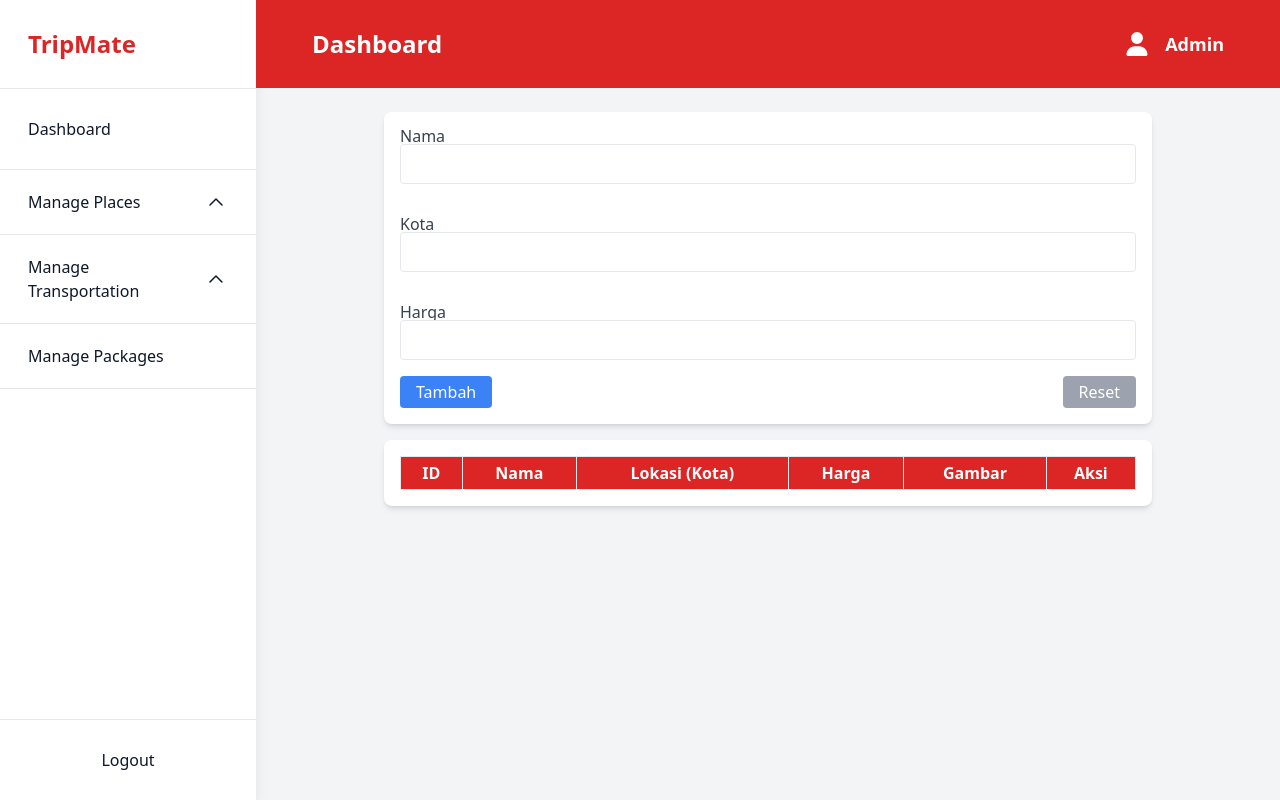
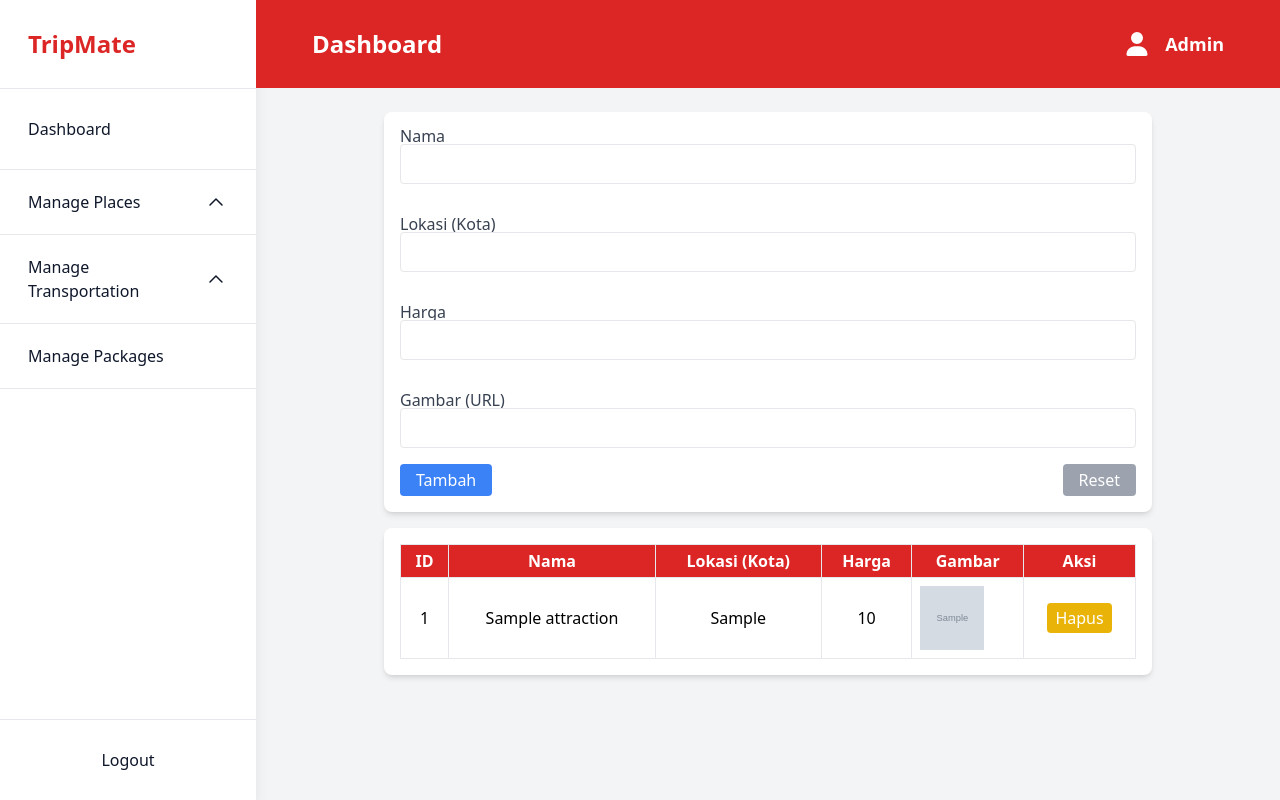
Before and after one commit to viranarita/UTS-TripMate, a PHP site: page /attraction.php in a window 1280 px wide. Run offline with PHP 8.4, Linux system fonts and the light colour scheme; tables that the repository leaves empty or names only in its code hold one stand-in row (values such as "Sample post"); grey boxes marked "Sample" are stand-in pictures; lists and menus that the app fills with data are empty.

Commit message:
crud udah bener tapi id belom bener

```diff
--- a/public/attraction.php
+++ b/public/attraction.php
@@ -1,49 +1,113 @@
-<?php session_start(); ?>
+<?php
+session_start();
+include 'config.php';
+
+// Auto generate ID
+function generateID() {
+    global $conn;
+
+    // Hitung jumlah baris dalam tabel
+    $query = "SELECT COUNT(*) as jumlah FROM tb_Attractions";
+    $result = mysqli_query($conn, $query);
+    $row = mysqli_fetch_assoc($result);
+
+    // Nomor ID baru (jumlah baris + 1)
+    $newId = $row['jumlah'] + 1;
+
+    // Format menjadi ATR001, ATR002, ...
+    return "ATR" . str_pad($newId, 3, '0', STR_PAD_LEFT);
+}
+
+
+$autoID = generateID();
+
+// Tambah / Update Data
+if ($_SERVER["REQUEST_METHOD"] == "POST") {
+    $id = $_POST['attraction_id'] ?? null;
+    $name = $_POST['name'];
+    $location = $_POST['location'];
+    $price = $_POST['price'];
+    $image_url = $_POST['image_url'] ?? null;
+
+    if (!empty($id)) {
+        // Update Data
+        $query = "UPDATE tb_Attractions
+                  SET name='$name', location='$location', price='$price', image_url='$image_url'
+                  WHERE attraction_id='$id'";
+    } else {
+        // Tambah data baru
+        $query = "INSERT INTO tb_Attractions (name, location, price, image_url)
+                  VALUES ('$name', '$location', '$price', '$image_url')";
+    }
+
+    if ($conn->query($query) === TRUE) {
+        header("Location: attraction.php");
+        exit();
+    } else {
+        echo "Error: " . $query . "<br>" . $conn->error;
+    }
+}
+
+// Hapus Data
+if (isset($_GET['hapus'])) {
+    $id = $_GET['hapus'];
+    $conn->query("DELETE FROM tb_Attractions WHERE attraction_id='$id'");
+    header("Location: attraction.php");
+    exit();
+}
+
+// Ambil data dari database
+$result = $conn->query("SELECT * FROM tb_Attractions");
+?>
 
 <!DOCTYPE html>
 <html lang="en">
 <head>
     <meta charset="UTF-8">
     <meta name="viewport" content="width=device-width, initial-scale=1.0">
-    <title>Document</title>
+    <title>Admin | Manage Attractions</title>
     <link rel="stylesheet" href="style.css"/>
 </head>
 
 <body class="bg-gray-100">
 
-    <?php include "sidebar.html" ?>
-
-    <?php include "headerAdmin.html" ?>
+    <?php include "sidebar.html"; ?>
+    <?php include "headerAdmin.html"; ?>
 
     <section class="pt-24 w-full lg:w-[calc(100%-16rem)] lg:ml-64">
         <div class="flex justify-center mt-4">
             <div class="bg-white p-4 rounded-lg shadow-md w-3/4">
-                <form>
-                    <input type="hidden" name="id" id="hotelId">
+                <form method="POST" action="">
+                    <input type="hidden" name="attraction_id" id="attractionId">
                     <div class="grid grid-cols-1 gap-8">
                         <div>
                             <label class="block text-gray-700">Nama</label>
-                            <input type="text" name="nama" id="nama" required class="w-full px-3 py-2 border rounded">
+                            <input type="text" name="name" id="name" required class="w-full px-3 py-2 border rounded">
                         </div>
                         <div>
-                            <label class="block text-gray-700">Kota</label>
-                            <input type="text" name="kota" id="kota" required class="w-full px-3 py-2 border rounded">
+                            <label class="block text-gray-700">Lokasi (Kota)</label>
+                            <input type="text" name="location" id="location" required class="w-full px-3 py-2 border rounded">
                         </div>
                         <div>
                             <label class="block text-gray-700">Harga</label>
-                            <input type="number" name="harga" id="harga" required class="w-full px-3 py-2 border rounded">
+                            <input type="number" name="price" id="price" required class="w-full px-3 py-2 border rounded">
+                        </div>
+                        <div>
+                            <label class="block text-gray-700">Gambar (URL)</label>
+                            <input type="text" name="image_url" id="image_url" class="w-full px-3 py-2 border rounded">
                         </div>
                     </div>
                     <div class="mt-4 flex justify-between">
-                        <button type="submit" class="bg-blue-500 text-white px-4 py-2 rounded">Tambah</button>
+                        <button type="submit" id="addBtn" class="bg-blue-500 text-white px-4 py-2 rounded">Tambah</button>
                         <button type="submit" id="updateBtn" class="bg-green-500 text-white px-4 py-2 rounded hidden">Update</button>
                         <button type="button" onclick="resetForm()" class="bg-gray-400 text-white px-4 py-2 rounded">Reset</button>
                     </div>
+
                 </form>
             </div>
         </div>
 
-        <div class="flex justify-center mt-4">
+        <div class="flex justify-center mt-4 mb-4">
             <div class="bg-white p-4 rounded-lg shadow-md w-3/4">
                 <table class="w-full border-collapse">
                     <thead>
@@ -56,10 +120,54 @@
                             <th class="p-2 border">Aksi</th>
                         </tr>
                     </thead>
+                    <tbody>
+                        <?php while ($row = $result->fetch_assoc()): ?>
+                        <tr class="text-center cursor-pointer" onclick="editAttraction('<?= $row['attraction_id'] ?>', '<?= addslashes($row['name']) ?>', '<?= addslashes($row['location']) ?>', '<?= $row['price'] ?>', '<?= addslashes($row['image_url']) ?>')">
+                            <td class="p-2 border"><?= $row['attraction_id'] ?></td>
+                            <td class="p-2 border"><?= $row['name'] ?></td>
+                            <td class="p-2 border"><?= $row['location'] ?></td>
+                            <td class="p-2 border"><?= $row['price'] ?></td>
+                            <td class="p-2 border">
+                                <?php if (!empty($row['image_url'])): ?>
+                                    <img src="<?= $row['image_url'] ?>" alt="Gambar" class="w-16 h-16 object-cover">
+                                <?php else: ?>
+                                    <span class="text-gray-500">No Image</span>
+                                <?php endif; ?>
+                            </td>
+                            <td class="p-2 border">
+                                <a href="attraction.php?hapus=<?= $row['attraction_id'] ?>" class="bg-yellow-500 text-white px-2 py-1 rounded">Hapus</a>
+                            </td>
+                        </tr>
+                        <?php endwhile; ?>
+                    </tbody>
                 </table>
             </div>
         </div>
     </section>
 
+    <script>
+    function editAttraction(id, name, location, price, image_url) {
+        document.getElementById("attractionId").value = id;
+        document.getElementById("name").value = name;
+        document.getElementById("location").value = location;
+        document.getElementById("price").value = price;
+        document.getElementById("image_url").value = image_url;
+
+        document.getElementById("addBtn").classList.add("hidden");
+        document.getElementById("updateBtn").classList.remove("hidden");
+    }
+
+    function resetForm() {
+        document.getElementById("attractionId").value = "";
+        document.getElementById("name").value = "";
+        document.getElementById("location").value = "";
+        document.getElementById("price").value = "";
+        document.getElementById("image_url").value = "";
+
+        document.getElementById("addBtn").classList.remove("hidden");
+        document.getElementById("updateBtn").classList.add("hidden");
+    }
+    </script>
+
 </body>
 </html>
--- a/public/style.css
+++ b/public/style.css
@@ -882,6 +882,10 @@ video {
   width: 1.5rem;
 }
 
+.w-16 {
+  width: 4rem;
+}
+
 .min-w-\[384px\] {
   min-width: 384px;
 }
@@ -1515,6 +1519,11 @@ video {
 .text-gray-200 {
   --tw-text-opacity: 1;
   color: rgb(229 231 235 / var(--tw-text-opacity, 1));
+}
+
+.text-gray-500 {
+  --tw-text-opacity: 1;
+  color: rgb(107 114 128 / var(--tw-text-opacity, 1));
 }
 
 .shadow {
```
